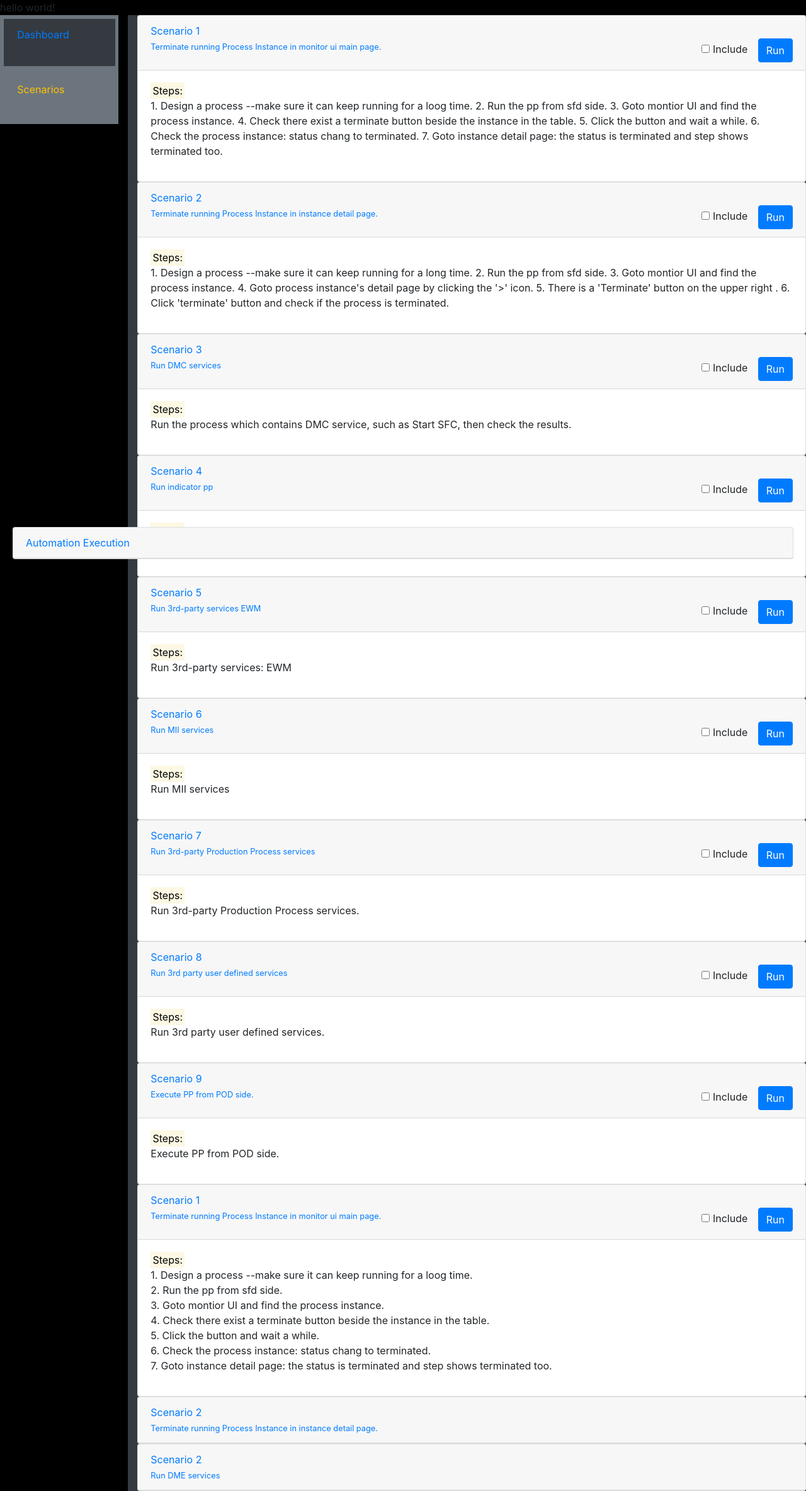
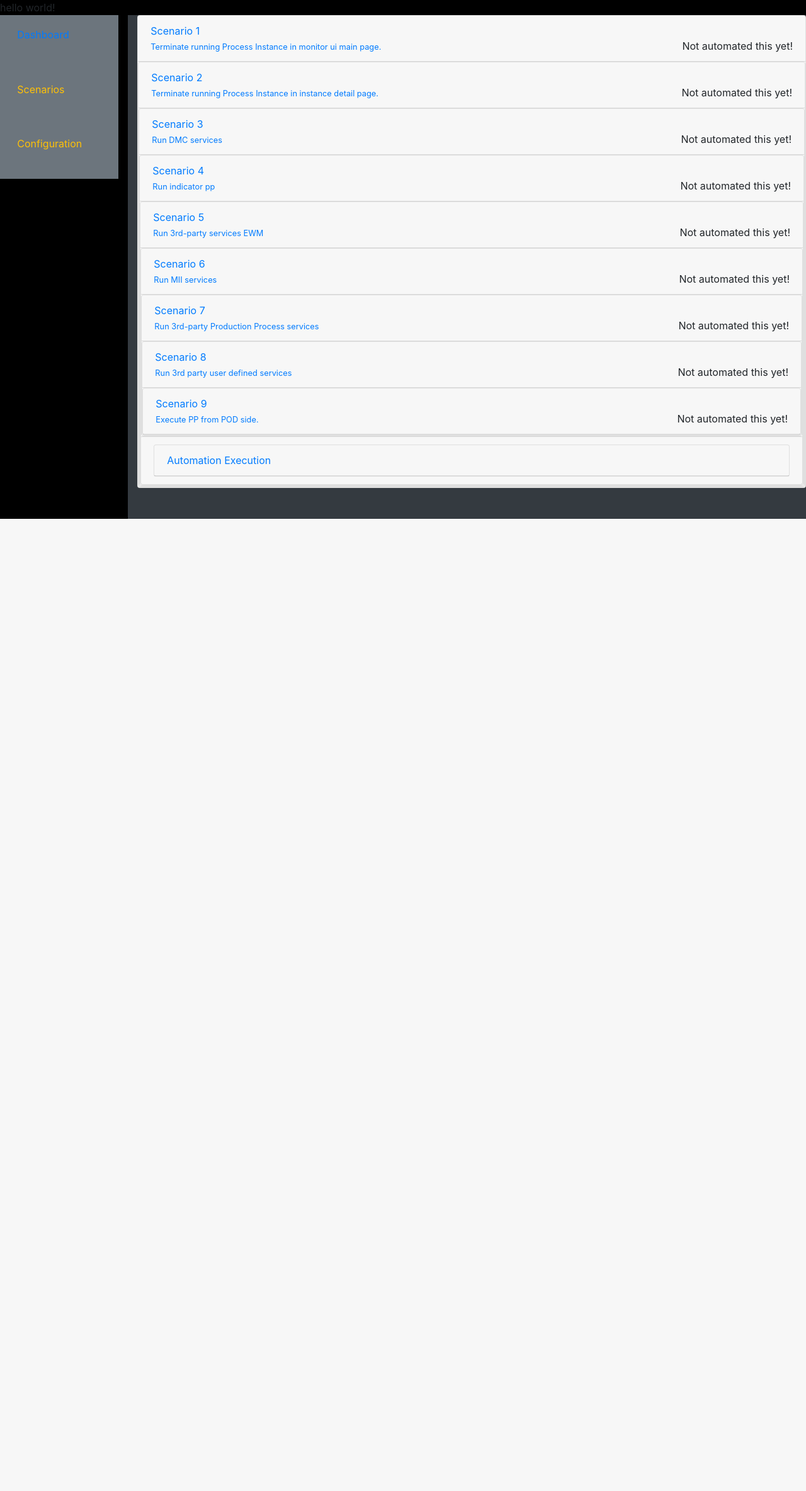
Before and after one commit to Leon-Fang/QASAP, a Django app: page /testing/activities/UiAuto/ in a window 1280 px wide. Shown: the whole page at 63% size. After the commit the page ends 824 px from the top, so only its background shows below. Run offline with Django 3.2, Linux system fonts and the light colour scheme; data comes from the database, SQL or seed files in the repository; both versions use the stored data as it was after the commit; some libraries are stand-ins or nearby versions.

Commit message:
update db and uiauto app

```diff
--- a/Design/todo.txt
+++ b/Design/todo.txt
@@ -1,6 +1,8 @@
 uiauto:
 1.  定制后台，
-2.  后台输入数据，存入数据库，前台显示scenario,
+2.  后台输入scenario数据，存入数据库，前台显示, --done
+    前端过滤isAutomated 的scenarios来显示。-done
+    前端自动换行
 3.  写uiauto scripts， 后台入库,
 4.  前台调用 run auto test,
 5.  测试结果入库，
--- a/QAWeb/UiAuto/models.py
+++ b/QAWeb/UiAuto/models.py
@@ -9,6 +9,7 @@ class UIAutoScenario(models.Model):
     scenarioId = models.IntegerField(unique=True)
     desc=models.CharField('Scenarios description',max_length=120)
     steps = models.TextField('Scenario steps')
+    isAutomated = models.BooleanField(default=False)
     createDate=models.DateTimeField(auto_now_add=True)
     lastUdpateDate=models.DateTimeField(auto_now=True)
 
@@ -30,6 +31,9 @@ class UIAutoCode(models.Model):
     createDate=models.DateTimeField(auto_now_add=True)
     lastUdpateDate=models.DateTimeField(auto_now=True)
 
+    def __str__(self):
+        return str(self.sautoId)
+
     class Meta:
         db_table='UIAutoCode'
         ordering=['sautoId']
--- a/QAWeb/templates/UIAuto/UIAuto.html
+++ b/QAWeb/templates/UIAuto/UIAuto.html
@@ -37,12 +37,16 @@
     <div class="row" style="height:100%">
         <div class="col-xs-2 col-sm-2 col-md-2 col-lg-2">
           <ul class="nav flex-column bg-secondary" >
-            <li class="nav-item  bg-dark">
+            <li class="nav-item">
               <a class="nav-link text-primary" href="#">Dashboard</a>
               </br>
             </li>
             <li class="nav-item">
               <a class="nav-link text-warning" href="#">Scenarios</a>
+              </br>
+            </li>
+            <li class="nav-item">
+              <a class="nav-link text-warning" href="#">Configuration</a>
               </br>
             </li>
           </ul>
@@ -59,6 +63,8 @@
                       Scenario {{ forloop.counter }} </br>
                       <small>{{ sce.desc|truncatewords:"50"}}</small>
                     </a>
+
+                    {% if sce.isAutomated %}
                       <div class="float-right">
                           <div class="form-check form-check-inline">
                             <label class="form-check-label">
@@ -71,11 +77,21 @@
                           </br>
                       </div>
                       </div>
-                  <div id="collapse{{ forloop.counter }}" class="collapse show" data-parent="#accordion">
+                    {% else %}
+                       <div class="float-right">
+                            <label class="form-check-label">
+                              Not automated this yet!
+                            </label>
+                       </div>
+                    {% endif %}
+
+
+
+                  <div id="collapse{{ forloop.counter }}" class="collapse" data-parent="#accordion">
                     <div class="card-body">
                       <p>
                       <mark>Steps:</mark></br>
-                        {{ sce.steps }}
+                        {{ sce.steps|linebreaksbr }}
                       </p>
                     </div>
                   </div>
@@ -83,68 +99,7 @@
 
               {% endfor %}
 
-              <div class="card">
-                <div class="card-header">
-                  <a class="card-link" data-toggle="collapse" href="#collapseOne">
-                    Scenario 1 </br><small>Terminate running Process Instance in monitor ui main page.</small>
-                  </a>
-                  <div class="float-right">
-                    <div class="form-check form-check-inline">
-                      <label class="form-check-label">
-                        <input type="checkbox" class="form-check-input" value="">Include
-                      </label>
-                    </div>
-                    <a name="" id="" class="btn btn-primary" href="#" role="button">
-                       <span> Run</span>
-                    </a>
-                    </br>
-                  </div>
-                </div>
-                <div id="collapseOne" class="collapse show" data-parent="#accordion">
-                  <div class="card-body">
-                    <p>
-                    <mark>Steps:</mark></br>
-                      1. Design a process --make sure it can keep running for a loog time.</br>
-                      2. Run the pp from sfd side.</br>
-                      3. Goto montior UI and find the process instance.</br>
-                      4. Check there exist a terminate button beside the instance in the table.</br>
-                      5. Click the button and wait a while.</br>
-                      6. Check the process instance: status chang to terminated.</br>
-                      7. Goto instance detail page: the status is terminated and step shows terminated too.</br>
-                    </p>
-                  </div>
-                </div>
-              </div>
-              <div class="card">
-                <div class="card-header">
-                  <a class="card-link" data-toggle="collapse" href="#collapseTwo">
-                    Scenario 2 </br><small>Terminate running Process Instance in instance detail page.</small>
-                  </a>
-                </div>
-                <div id="collapseTwo" class="collapse" data-parent="#accordion">
-                  <div class="card-body">
-                    Steps:</br>
-                      1. Design a process --make sure it can keep running for a loog time.</br>
-                      2. Run the pp from sfd side.</br>
-                      3. Goto montior UI and find the process instance.</br>
-                      .</br>
-                      .</br>
-                      .</br>
-                  </div>
-                </div>
-              </div>
-              <div class="card">
-                <div class="card-header">
-                  <a class="collapsed card-link" data-toggle="collapse" href="#collapseThree">
-                    Scenario 2 </br><small>Run DME services</small>
-                  </a>
-                </div>
-                  <div id="collapseThree" class="collapse" data-parent="#accordion">
-                    <div class="card-body">
-                      Content:
-                    </div>
-                  </div>
-              </div>
+
          </div>
       </div>
     </div>
```
Also changed, not shown: QAWeb/UiAuto/admin.py (+9 -3 lines), QAWeb/UiAuto/migrations/0004_uiautoscenario_isautomated.py (added), QAWeb/db.sqlite3. Lines whose indentation alone changed are shown as unchanged.
